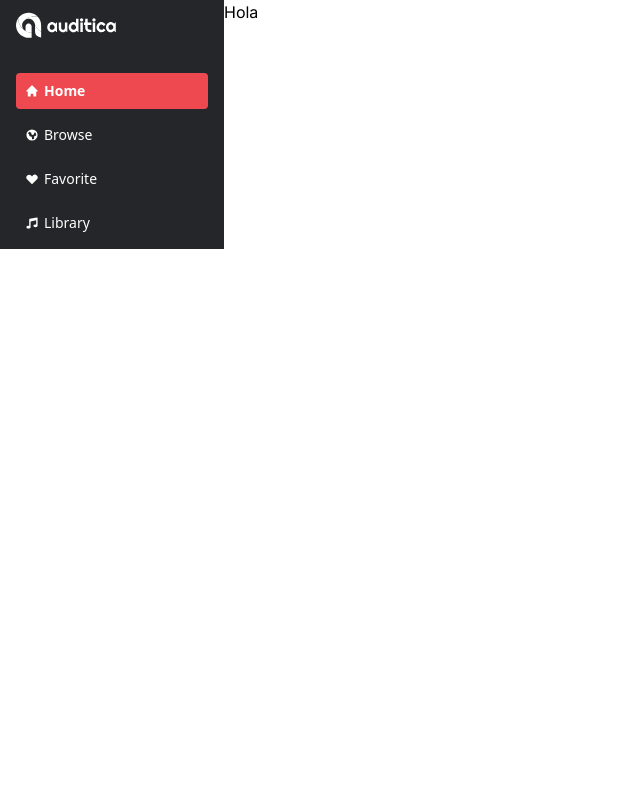
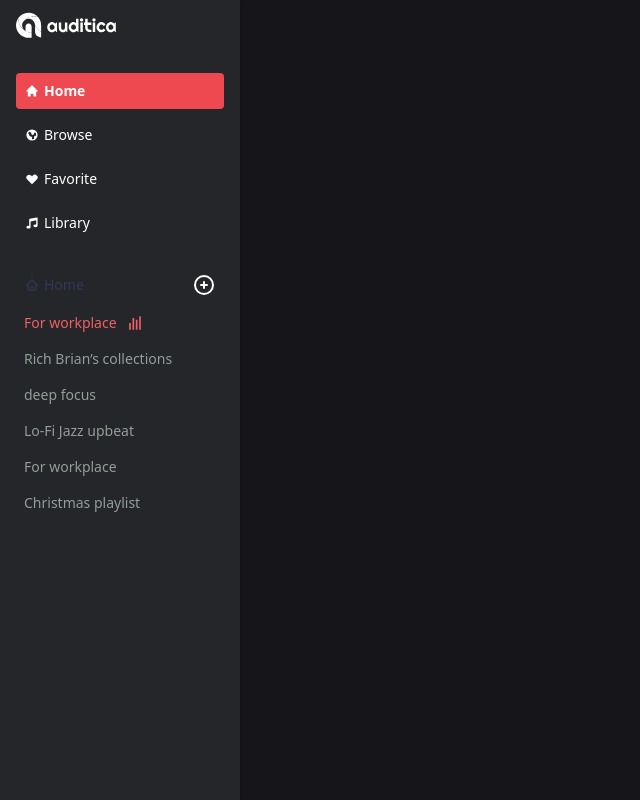
Before and after one commit to andrescptrc/auditica, a Next.js app: page / in a window 1280 px wide. Shown: the whole page, without its empty margins (0-640 px from the left). Built offline with nearby package versions, Linux system fonts and the light colour scheme.

Commit message:
se agrego la lista de playlists

```diff
--- a/package.json
+++ b/package.json
@@ -23,6 +23,8 @@
     "eslint-config-next": "12.0.9",
     "postcss": "^8.4.5",
     "postcss-focus-visible": "^6.0.3",
+    "prettier": "^2.5.1",
+    "prettier-plugin-tailwindcss": "^0.1.7",
     "tailwindcss": "^3.0.18",
     "typescript": "4.5.5"
   }
--- a/src/modules/Sidebar/Sidebar.tsx
+++ b/src/modules/Sidebar/Sidebar.tsx
@@ -1,10 +1,19 @@
 import Image from 'next/image'
 
-import { HiHome, HiGlobe, HiHeart, HiMusicNote } from 'react-icons/hi'
+import {
+  HiHome,
+  HiGlobe,
+  HiHeart,
+  HiMusicNote,
+  HiOutlineHome,
+  HiOutlinePlusCircle
+} from 'react-icons/hi'
+
+import { BiBarChart } from 'react-icons/bi'
 
 const Sidebar = () => {
   return (
-    <aside className="bg-raisin-black fixed w-56 py-2 px-4">
+    <aside className="fixed h-screen w-60 bg-raisin-black py-2 px-4 drop-shadow">
       <Image
         src={'/images/auditica-logo.svg'}
         alt="Auditica Logo"
@@ -14,22 +23,54 @@ const Sidebar = () => {
       />
 
       <nav className="mt-6">
-        <ul className="text-white text-sm">
-          <li className="flex font-bold items-center p-2 bg-red-salsa rounded mb-2">
+        <ul className="space-y-2 text-sm font-medium text-white">
+          <li className="flex cursor-pointer items-center rounded bg-red-salsa p-2 font-bold transition-all hover:bg-red-salsa">
             <HiHome className="mr-1 w-4" />
             <p>Home</p>
           </li>
-          <li className="flex font-medium items-center p-2 rounded mb-2">
+          <li className="flex cursor-pointer items-center rounded p-2 transition-all hover:bg-red-salsa">
             <HiGlobe className="mr-1 w-4" />
             <p>Browse</p>
           </li>
-          <li className="flex font-medium items-center p-2 rounded mb-2">
+          <li className="flex cursor-pointer items-center rounded p-2 transition-all hover:bg-red-salsa">
             <HiHeart className="mr-1 w-4" />
             <p>Favorite</p>
           </li>
-          <li className="flex font-medium items-center p-2 rounded">
+          <li className="flex cursor-pointer items-center rounded p-2 transition-all hover:bg-red-salsa">
             <HiMusicNote className="mr-1 w-4" />
             <p>Library</p>
+          </li>
+        </ul>
+      </nav>
+
+      <nav className="mt-6">
+        <ul className="text-sm font-medium text-spanish-gray">
+          <li className="flex cursor-pointer items-center justify-between rounded p-2 text-space-cadet transition-all hover:text-space-cadet-light">
+            <div className="flex items-center">
+              <HiOutlineHome className="mr-1 w-4" />
+              <p>Home</p>
+            </div>
+            <HiOutlinePlusCircle className="text-2xl text-white" />
+          </li>
+          <li className="flex cursor-pointer items-center rounded p-2 text-red-salsa-light transition-all">
+            <p className="mr-2">For workplace</p>
+
+            <BiBarChart className="text-xl" />
+          </li>
+          <li className="flex cursor-pointer items-center rounded p-2 transition-all hover:text-red-salsa-light">
+            <p>Rich Brian’s collections</p>
+          </li>
+          <li className="flex cursor-pointer items-center rounded p-2 transition-all hover:text-red-salsa-light">
+            <p>deep focus</p>
+          </li>
+          <li className="flex cursor-pointer items-center rounded p-2 transition-all hover:text-red-salsa-light">
+            <p>Lo-Fi Jazz upbeat</p>
+          </li>
+          <li className="flex cursor-pointer items-center rounded p-2 transition-all hover:text-red-salsa-light">
+            <p>For workplace</p>
+          </li>
+          <li className="flex cursor-pointer items-center rounded p-2 transition-all hover:text-red-salsa-light">
+            <p>Christmas playlist</p>
           </li>
         </ul>
       </nav>
--- a/src/pages/index.tsx
+++ b/src/pages/index.tsx
@@ -1,11 +1,7 @@
 import type { NextPage } from 'next'
 
 const HomePage: NextPage = () => {
-  return (
-    <div className="font-display ml-56">
-      <h1>Hola</h1>
-    </div>
-  )
+  return <div className="ml-60 h-screen bg-eerie-black font-display"></div>
 }
 
 export default HomePage
--- a/tailwind.config.js
+++ b/tailwind.config.js
@@ -51,7 +51,7 @@ module.exports = {
           DEFAULT: '#72757e',
           dark: darken('#72757e', 0.08)
         },
-        'sonic-silver': {
+        'space-cadet': {
           light: lighten('#2E3A59', 0.08),
           DEFAULT: '#2E3A59',
           dark: darken('#2E3A59', 0.08)
```
Also changed, not shown: 1 other file (tests, documents, lock files or other folders).
